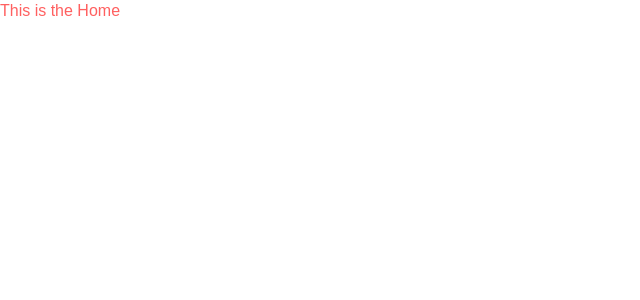
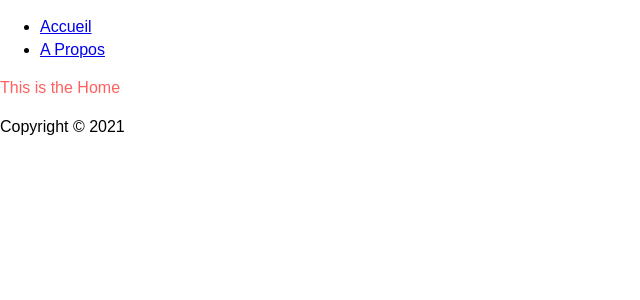
Before and after one commit to luisgarcia96/kasaProject, a React (Create React App) app: page / in a window 1280 px wide. Shown: the top 300 px of the page, without its empty margins (0-640 px from the left). Built offline with nearby package versions, Linux system fonts and the light colour scheme.

Commit message:
Place layouts files

```diff
--- a/src/App.js
+++ b/src/App.js
@@ -1,10 +1,14 @@
 import "../src/styles/main.scss";
 import AppRouter from "./router";
+import Header from "./layouts/Header";
+import Footer from "./layouts/Footer";
 
 function App() {
 	return (
 		<div className="App">
+			<Header />
 			<AppRouter />
+			<Footer />
 		</div>
 	);
 }
```
